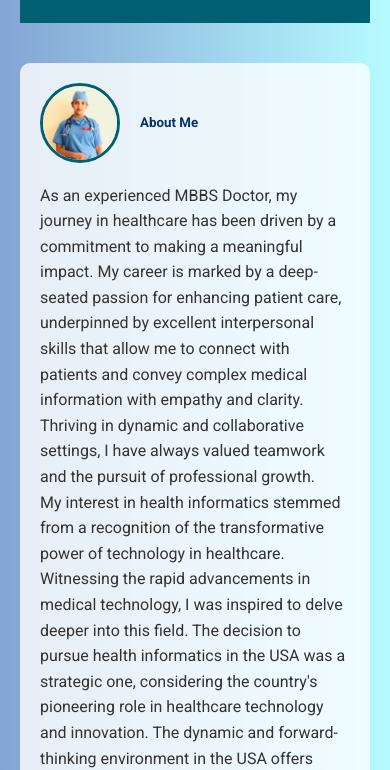
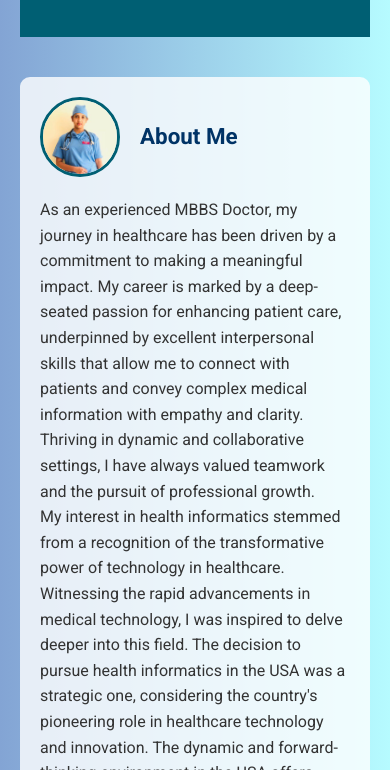
Before and after one commit to drtejaswi/portfolio, a plain HTML site: page index.html in a window 390 px wide. Shown: the part 170-940 px from the top of the page. Drawn offline with Linux system fonts and the light colour scheme.

Commit message:
Add files via upload

```diff
--- a/styles.css
+++ b/styles.css
@@ -43,6 +43,7 @@ h1, h2 {
     color: #003366; /* Dark navy blue for headings */
     margin-bottom: 20px;
     text-align: center;
+    font-size: 1.6em; /* Adjusted font size */
 }
 
 /* About Me Section with Image */
@@ -100,6 +101,6 @@ footer {
     }
 
     h1, h2 {
-        font-size: smaller;
+        font-size: 1.4em; /* Slightly smaller on mobile devices */
     }
 }
```
